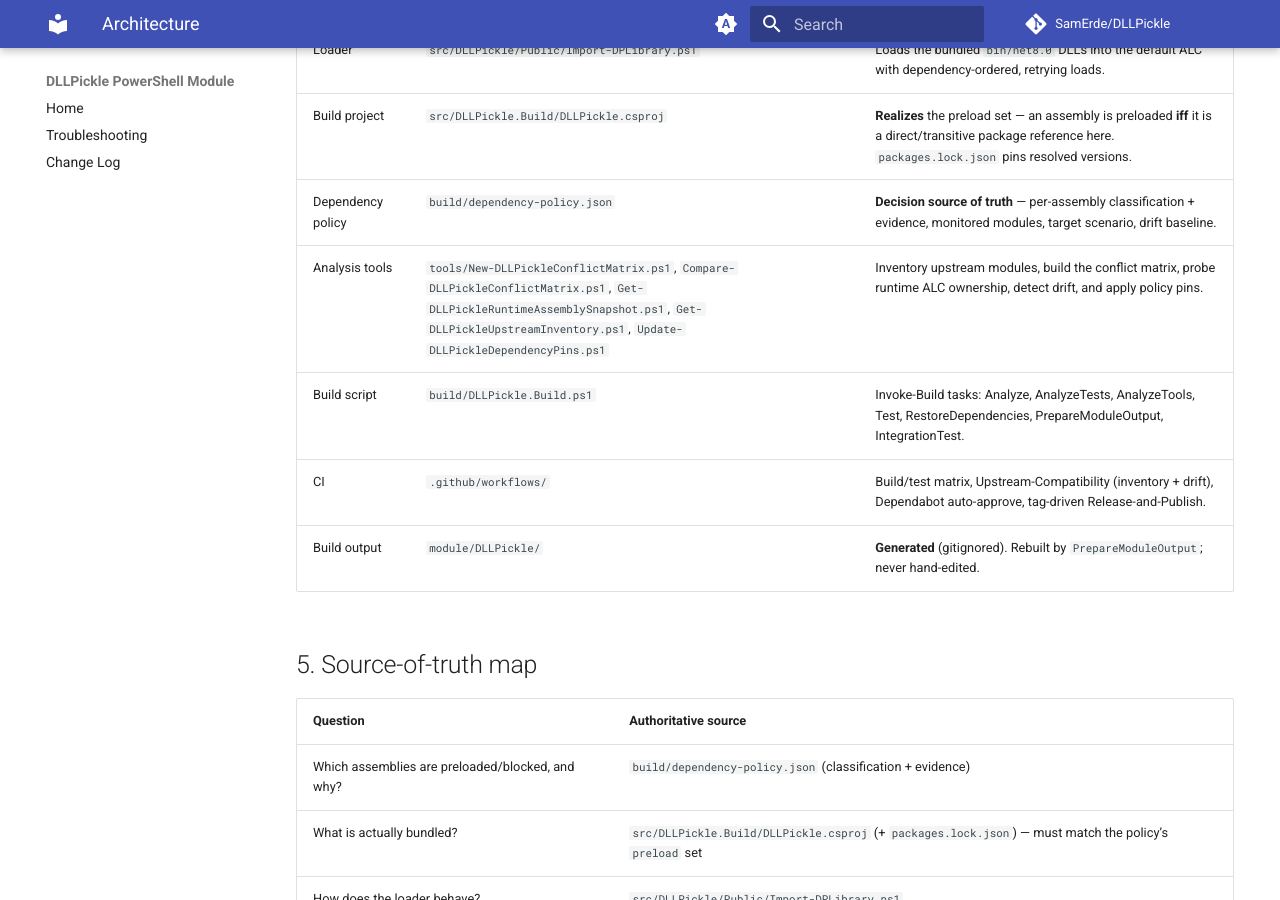
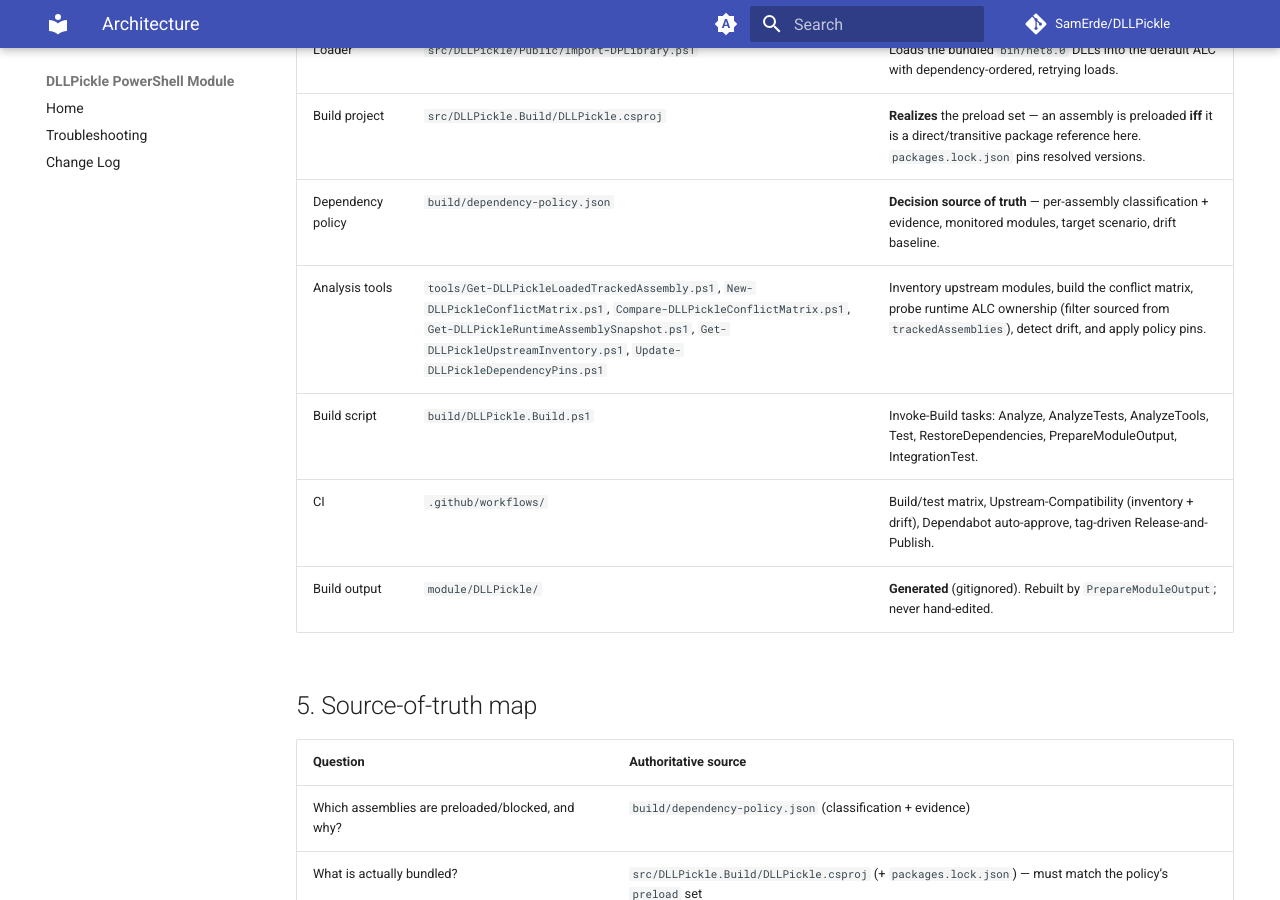
Before and after one commit to SamErde/DLLPickle, an MkDocs documentation site: the page built from docs/Architecture.md, in a window 1280 px wide and 900 px high, scrolled down 2568 px. Built offline with MkDocs 1.6.1 and Material for MkDocs 9.7.7, drawn with Linux system fonts in a browser that asks for light colours; comment, search, counter and statistics services are not loaded.

Commit message:
docs: list Get-DLLPickleLoadedTrackedAssembly in the architecture component map

```diff
--- a/docs/Architecture.md
+++ b/docs/Architecture.md
@@ -61,7 +61,7 @@ Every tracked assembly is classified into exactly one of:
 | Loader | `src/DLLPickle/Public/Import-DPLibrary.ps1` | Loads the bundled `bin/net8.0` DLLs into the default ALC with dependency-ordered, retrying loads. |
 | Build project | `src/DLLPickle.Build/DLLPickle.csproj` | **Realizes** the preload set — an assembly is preloaded **iff** it is a direct/transitive package reference here. `packages.lock.json` pins resolved versions. |
 | Dependency policy | `build/dependency-policy.json` | **Decision source of truth** — per-assembly classification + evidence, monitored modules, target scenario, drift baseline. |
-| Analysis tools | `tools/New-DLLPickleConflictMatrix.ps1`, `Compare-DLLPickleConflictMatrix.ps1`, `Get-DLLPickleRuntimeAssemblySnapshot.ps1`, `Get-DLLPickleUpstreamInventory.ps1`, `Update-DLLPickleDependencyPins.ps1` | Inventory upstream modules, build the conflict matrix, probe runtime ALC ownership, detect drift, and apply policy pins. |
+| Analysis tools | `tools/Get-DLLPickleLoadedTrackedAssembly.ps1`, `New-DLLPickleConflictMatrix.ps1`, `Compare-DLLPickleConflictMatrix.ps1`, `Get-DLLPickleRuntimeAssemblySnapshot.ps1`, `Get-DLLPickleUpstreamInventory.ps1`, `Update-DLLPickleDependencyPins.ps1` | Inventory upstream modules, build the conflict matrix, probe runtime ALC ownership (filter sourced from `trackedAssemblies`), detect drift, and apply policy pins. |
 | Build script | `build/DLLPickle.Build.ps1` | Invoke-Build tasks: Analyze, AnalyzeTests, AnalyzeTools, Test, RestoreDependencies, PrepareModuleOutput, IntegrationTest. |
 | CI | `.github/workflows/` | Build/test matrix, Upstream-Compatibility (inventory + drift), Dependabot auto-approve, tag-driven Release-and-Publish. |
 | Build output | `module/DLLPickle/` | **Generated** (gitignored). Rebuilt by `PrepareModuleOutput`; never hand-edited. |
```
